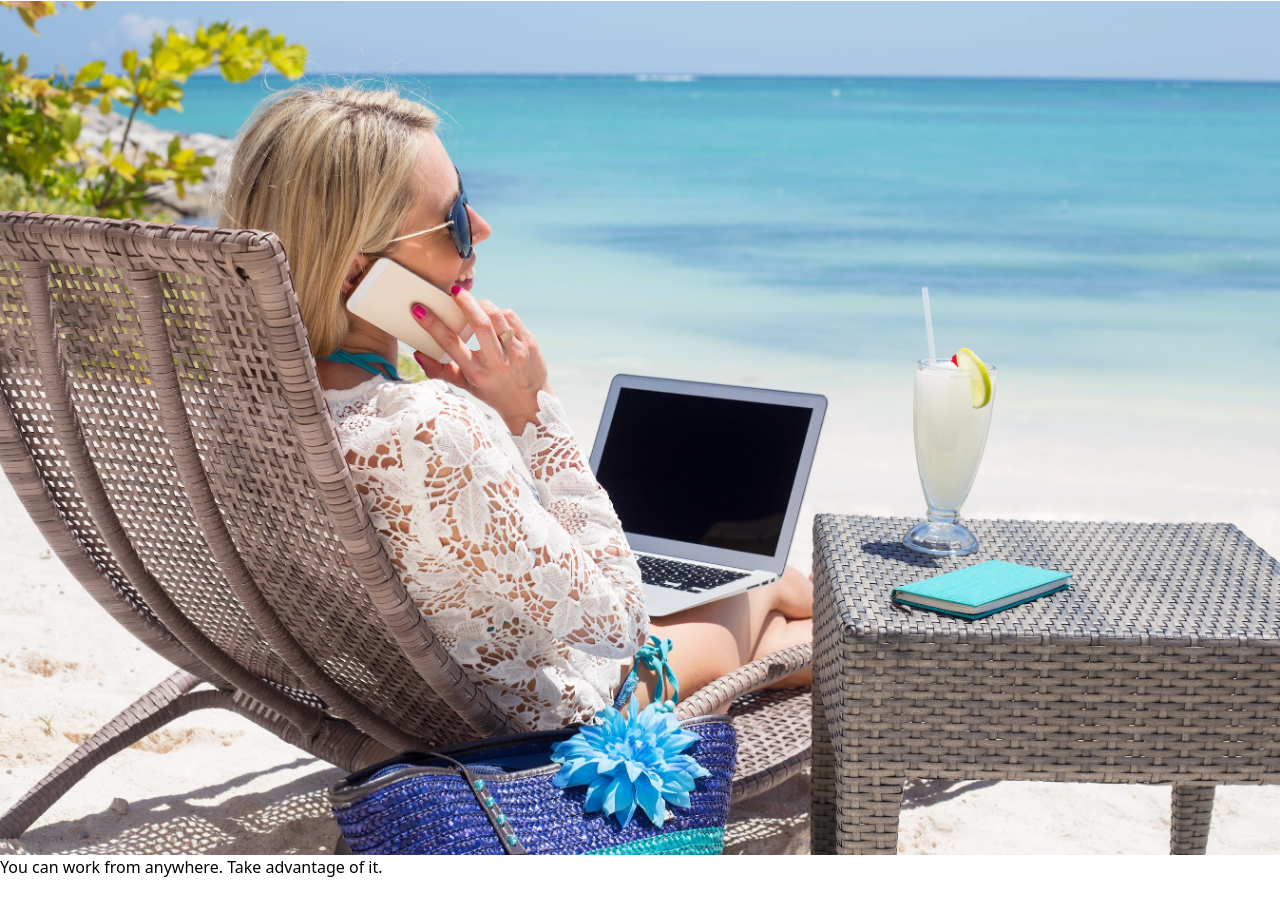
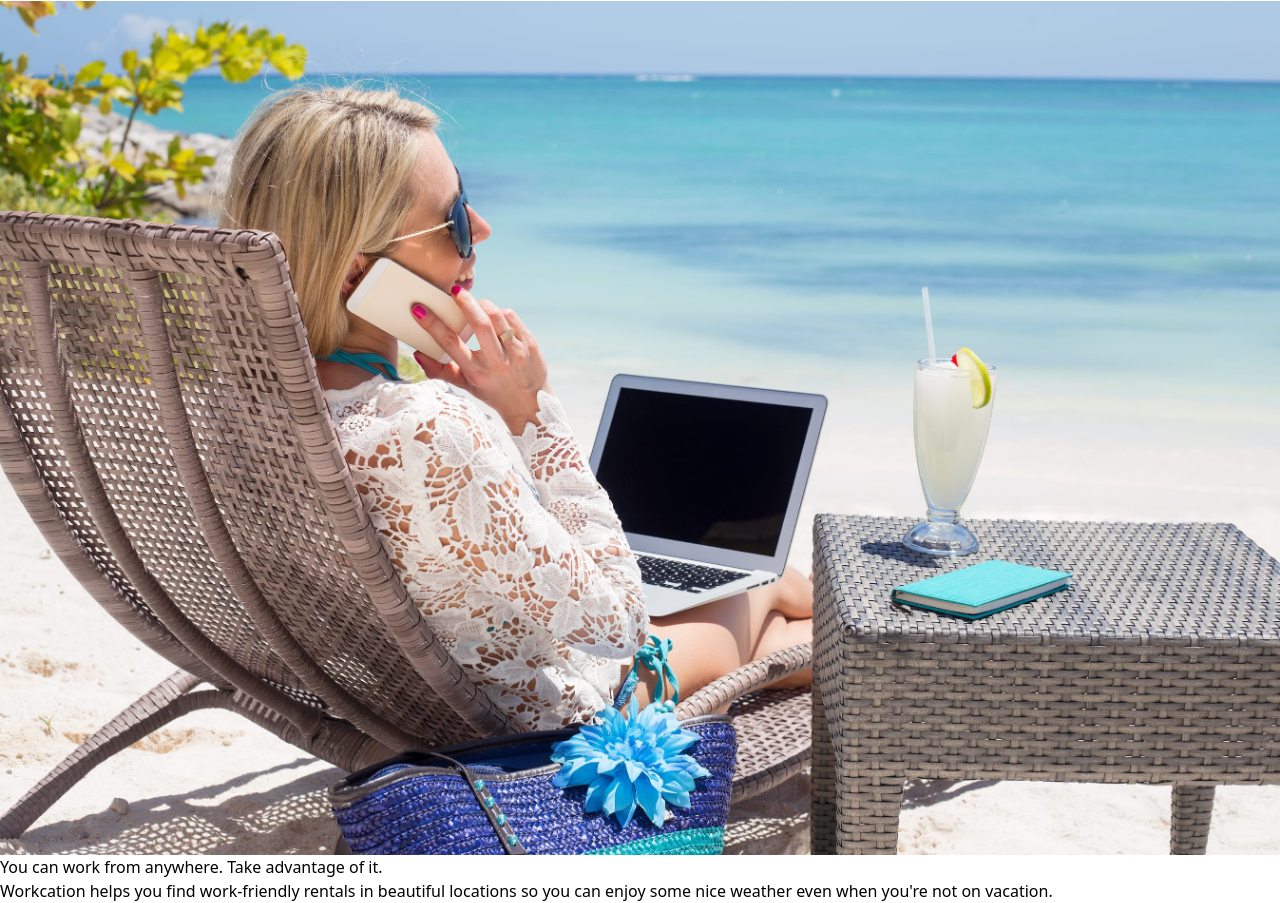
Before and after one commit to josueahadi/tailwind-css, a website built with Vite: page index.html in a window 1280 px wide. Shown: the part 220-1123 px from the top of the page. Before the commit the page ends 1099 px from the top, so only its background shows below. Built offline with nearby package versions, Linux system fonts and the light colour scheme.

Commit message:
margin top

```diff
--- a/index.html
+++ b/index.html
@@ -12,6 +12,10 @@
         <img class="h-10" src="./img/logo.svg" alt="workcation">
         <img class="mt-6 rounded-lg shadow-xl" src="./img/beach-work.jpg" alt="woman workcationing on the beach">
         <h1 class="mt-6 text-2xl font-bold text-gray-900">You can work from anywhere. <span class="text-indigo-500">Take advantage of it.</span></h1>
+
+        <p class="mt-2">
+            Workcation helps you find work-friendly rentals in beautiful locations so you can enjoy some nice weather even when you're not on vacation.
+        </p>
     </div>
 </body>
 </html>
```
